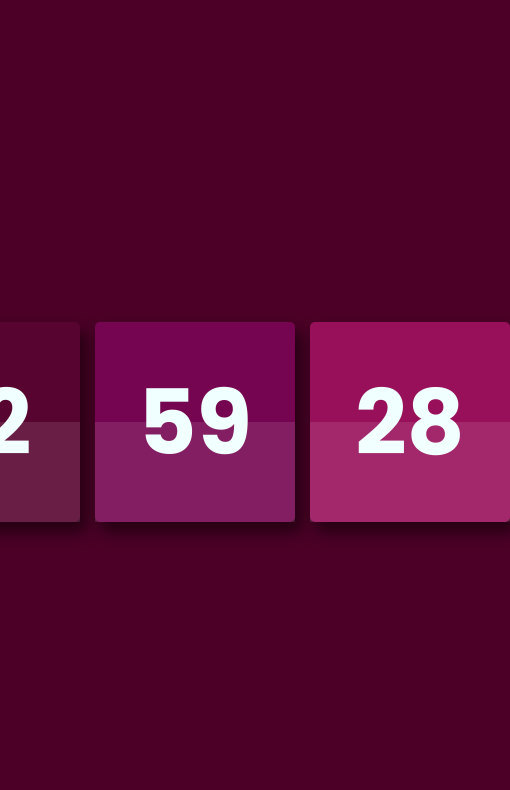
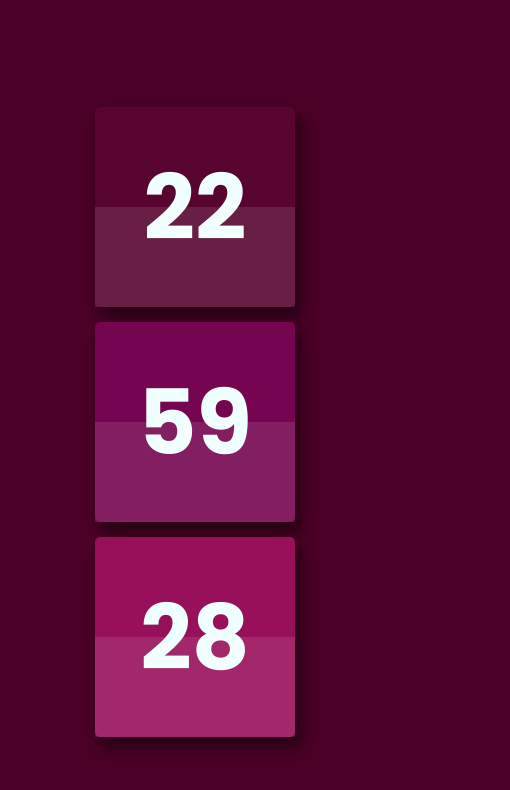
Before and after one commit to dvcode01/Proyecto-Reloj, a plain HTML site: page index.html in a window 390 px wide. Shown: the whole page, 510 px wide, since content can reach past the window. Drawn offline with Linux system fonts and the light colour scheme.

Commit message:
Agregue un media query aqui

```diff
--- a/css/styles.css
+++ b/css/styles.css
@@ -52,3 +52,9 @@ body{
 .box-3{
     background-color: #980F5A;
 }
+@media (max-width: 650px) {
+    .contenedor{
+        grid-template-columns: 1fr;
+        grid-template-rows: repeat(3, 1fr);
+    }
+}
```
